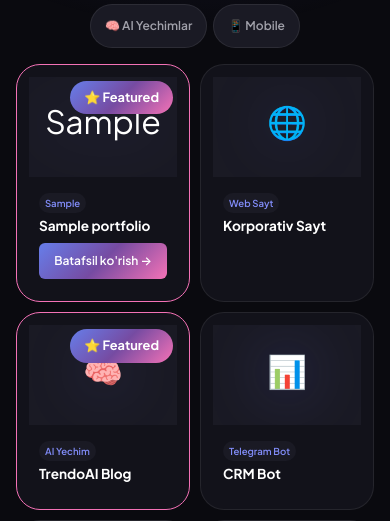
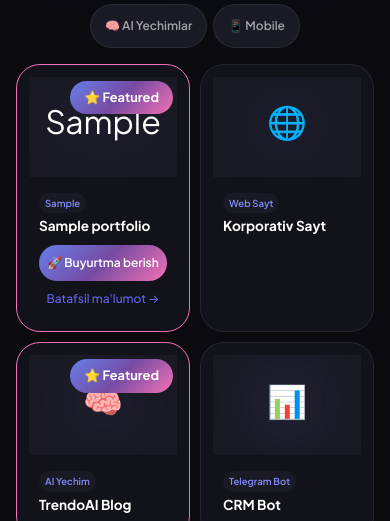
Before and after one commit to akbarjonrovshanov13-pixel/TrendoAi, a Flask app: page /portfolio in a window 390 px wide. Shown: the part 404-925 px from the top of the page. Run offline with Flask 3, Linux system fonts and the light colour scheme; tables that the repository leaves empty hold one stand-in row (values such as "Sample post").

Commit message:
feat: add Order and Details buttons to portfolio cards

```diff
--- a/templates/portfolio.html
+++ b/templates/portfolio.html
@@ -89,10 +89,20 @@ muvaffaqiyatli loyihalar. Bepul konsultatsiya!{% endblock %}
                 {% endfor %}
                 {% endif %}
             </div>
-            {% if item.slug %}
-            <a href="{{ url_for('portfolio_item', slug=item.slug) }}" class="card-detail-btn"
-                onclick="event.stopPropagation()">Batafsil ko'rish →</a>
-            {% endif %}
+
+            <!-- Action Buttons -->
+            <div class="card-actions-bottom">
+                <a href="{{ url_for('order_page') }}?service={{ item.category }}" class="btn-order"
+                    onclick="event.stopPropagation()">
+                    🚀 Buyurtma berish
+                </a>
+                {% if item.slug %}
+                <a href="{{ url_for('portfolio_item', slug=item.slug) }}" class="btn-detail"
+                    onclick="event.stopPropagation()">
+                    Batafsil ma'lumot →
+                </a>
+                {% endif %}
+            </div>
         </div>
     </article>
     {% endfor %}
@@ -508,7 +518,49 @@ muvaffaqiyatli loyihalar. Bepul konsultatsiya!{% endblock %}
         color: var(--text-muted);
     }
 
-    /* Detail button - hidden on desktop, visible on mobile */
+    /* Card Action Buttons */
+    .card-actions-bottom {
+        display: flex;
+        gap: 12px;
+        align-items: center;
+        margin-top: 16px;
+        flex-wrap: wrap;
+    }
+
+    .btn-order {
+        display: inline-flex;
+        align-items: center;
+        gap: 6px;
+        padding: 10px 20px;
+        background: var(--gradient-main);
+        color: white;
+        text-decoration: none;
+        border-radius: 50px;
+        font-size: 0.85rem;
+        font-weight: 600;
+        transition: var(--transition-smooth);
+        white-space: nowrap;
+    }
+
+    .btn-order:hover {
+        transform: translateY(-2px);
+        box-shadow: 0 8px 25px rgba(99, 102, 241, 0.4);
+    }
+
+    .btn-detail {
+        color: var(--primary);
+        text-decoration: none;
+        font-size: 0.85rem;
+        font-weight: 500;
+        transition: var(--transition-smooth);
+        white-space: nowrap;
+    }
+
+    .btn-detail:hover {
+        color: var(--secondary);
+    }
+
+    /* Detail button - visible on all screens now */
     .card-detail-btn {
         display: none;
     }
@@ -702,19 +754,28 @@ muvaffaqiyatli loyihalar. Bepul konsultatsiya!{% endblock %}
             /* Hide tech tags on mobile 2-col */
         }
 
-        /* Always visible detail button on mobile */
+        /* Mobile action buttons */
+        .card-actions-bottom {
+            flex-direction: column;
+            gap: 8px;
+            margin-top: 10px;
+        }
+
+        .btn-order {
+            width: 100%;
+            justify-content: center;
+            padding: 8px 12px;
+            font-size: 0.75rem;
+        }
+
+        .btn-detail {
+            font-size: 0.75rem;
+            text-align: center;
+        }
+
+        /* Hide old card-detail-btn */
         .card-detail-btn {
-            display: block;
-            width: 100%;
-            padding: 8px;
-            background: var(--gradient-main);
-            color: white;
-            text-align: center;
-            text-decoration: none;
-            border-radius: 6px;
-            font-size: 0.75rem;
-            font-weight: 600;
-            margin-top: 8px;
+            display: none;
         }
 
         .testimonials-section {
```
